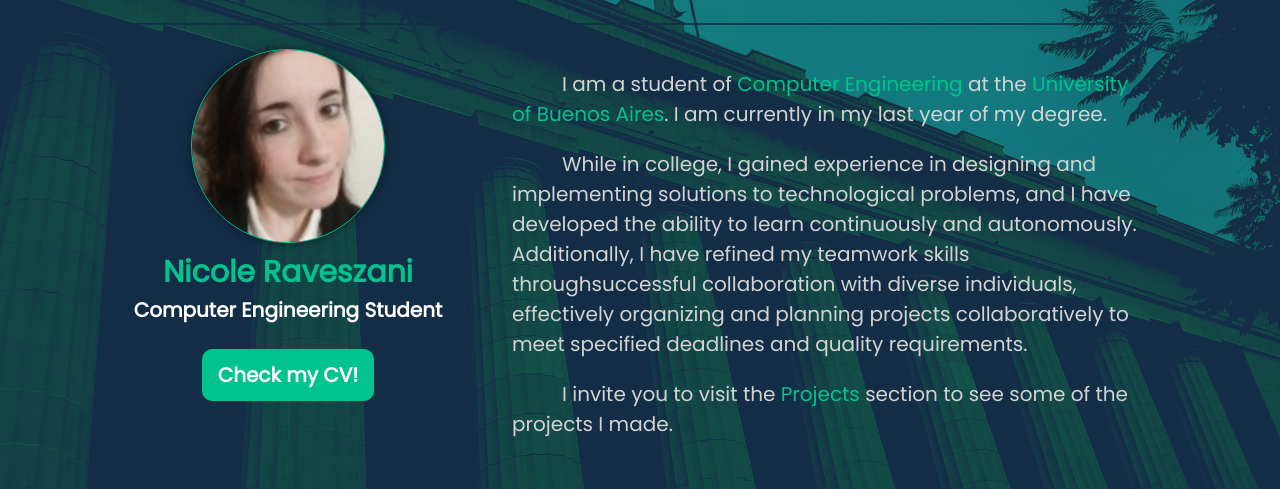
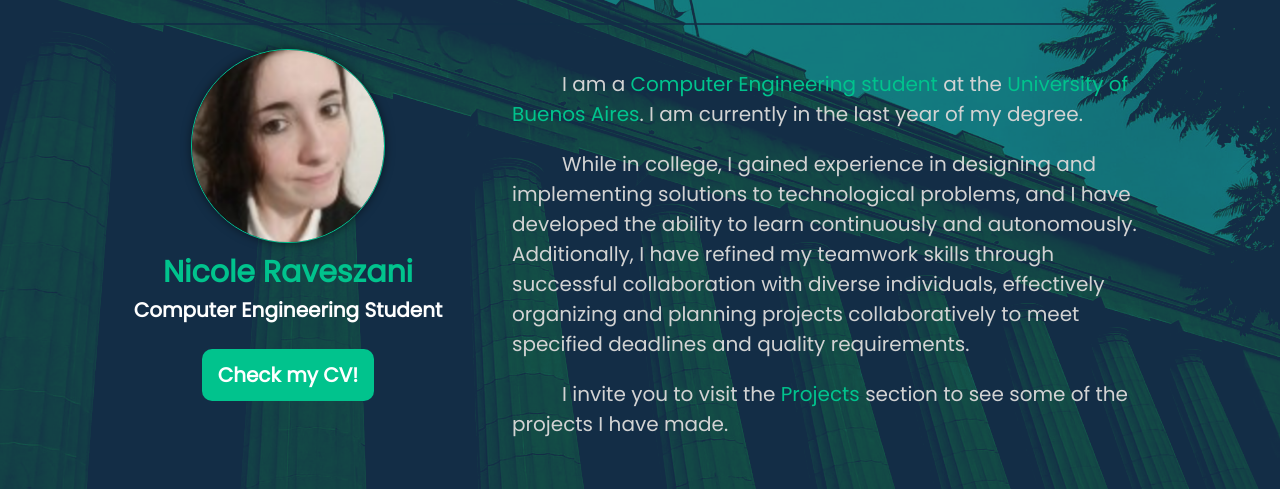
Before and after one commit to nravesz/Portfolio, a React (Create React App) app in the folder front/: page /about in a window 1280 px wide. Shown: the part 126-615 px from the top of the page. Built offline with nearby package versions, Linux system fonts and the light colour scheme; the HTML template or start-up script is replaced by a standard one.

Commit message:
fix some errors

```diff
--- a/front/src/components/about/AboutDescription.tsx
+++ b/front/src/components/about/AboutDescription.tsx
@@ -6,14 +6,14 @@ const AboutDescription = () => {
     return (
         <div>
             <p className="about-description-text">
-                I am a student of <span>Computer Engineering</span> at the <span>University
-                of Buenos Aires</span>. I am currently in my last year of my degree.
+                I am a <span>Computer Engineering student</span> at the <span>University
+                of Buenos Aires</span>. I am currently in the last year of my degree.
             </p>
 
             <p className="about-description-text">
             While in college, I gained experience in designing and implementing solutions to
             technological problems, and I have developed the ability to learn continuously
-            and autonomously. Additionally, I have refined my teamwork skills throughsuccessful
+            and autonomously. Additionally, I have refined my teamwork skills through successful
             collaboration with diverse individuals, effectively organizing and planning
             projects collaboratively to meet specified deadlines and quality requirements.
             </p>
@@ -23,7 +23,7 @@ const AboutDescription = () => {
                 <Link to={`${routes.PROJECTS}`} className="link">
                     Projects
                 </Link>
-                {' '}section to see some of the projects I made.
+                {' '}section to see some of the projects I have made.
             </p>
         </div>
     );
```
